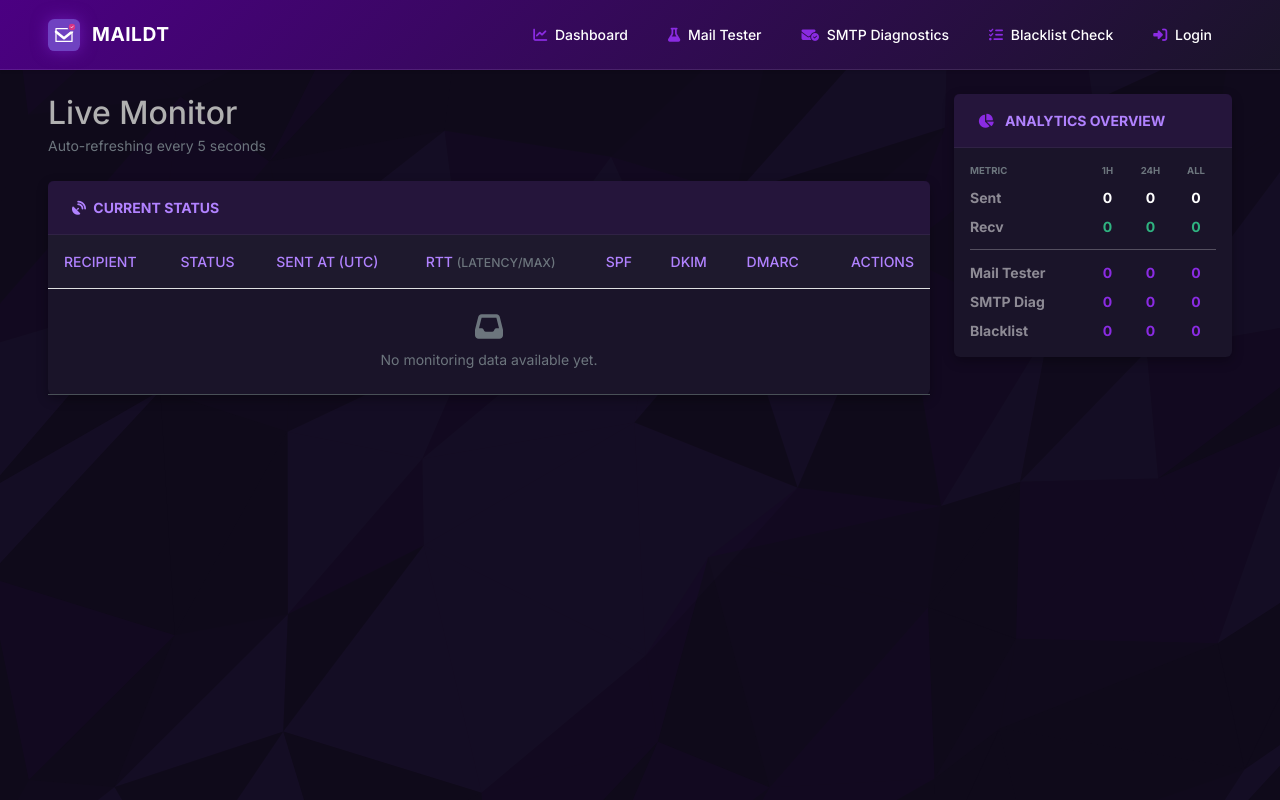
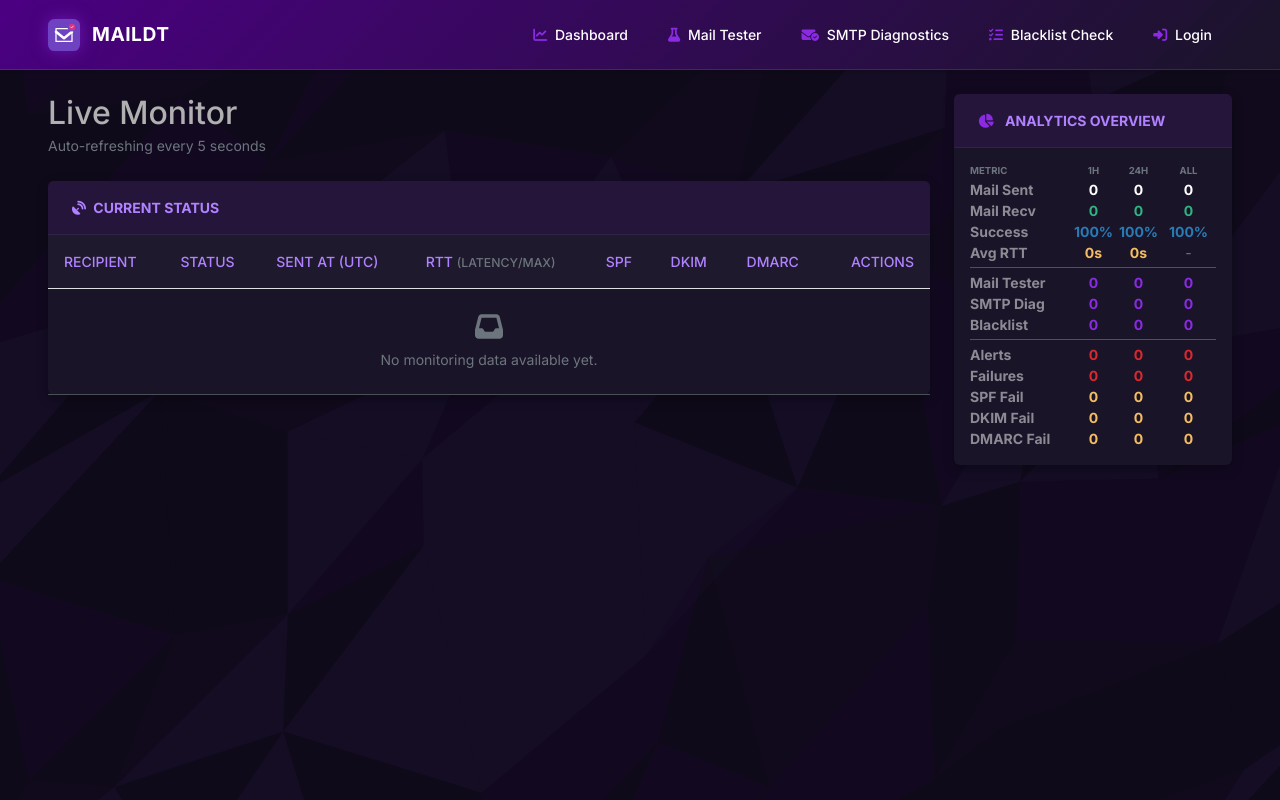
Before and after one commit to arumes31/mail-delivery-tester, a Flask app: page / in a window 1280 px wide. Run offline with Flask 3, Linux system fonts and the light colour scheme; data that the repository does not hold is empty; some libraries are stand-ins or nearby versions.

Commit message:
Expand Analytics: Add Success Rate, Avg RTT, and individual SPF/DKIM/DMARC failure tracking

```diff
--- a/app.py
+++ b/app.py
@@ -398,6 +398,7 @@ def send_probe_email():
                 except Exception as send_err:
                     err_msg = f"❌ **Mail Send Failure**\nFailed to send probe to `{recipient.email}`.\nError: `{str(send_err)}`"
                     logger.error(f"[DEBUG] SMTP Error for {recipient.email}: {str(send_err)}")
+                    increment_counter('send_failure', session_provided=session)
 
                     # Record failure in DB
                     probe = EmailProbe(
@@ -512,9 +513,16 @@ def check_inbox():
                                         probe.dkim_status = "pass" if "dkim=pass" in auth_results.lower() else ("fail" if "dkim=fail" in auth_results.lower() else "unknown")
                                         probe.dmarc_status = "pass" if "dmarc=pass" in auth_results.lower() else ("fail" if "dmarc=fail" in auth_results.lower() else "unknown")
 
+                                        if probe.spf_status == 'fail':
+                                            increment_counter('spf_fail', session_provided=session)
+                                        if probe.dkim_status == 'fail':
+                                            increment_counter('dkim_fail', session_provided=session)
+                                        if probe.dmarc_status == 'fail':
+                                            increment_counter('dmarc_fail', session_provided=session)
+
                                         probe.status = 'RECEIVED'
+                                        increment_counter('mail_received', session_provided=session)
                                         session.commit()
-                                        increment_counter('mail_received')
                                         logger.info(f"Received probe {guid}.")
                                 mail.store(e_id, '+FLAGS', r'\Deleted')
                         except Exception as parse_err:
@@ -701,6 +709,7 @@ def check_delays():
                         if recipient.email_alerts_enabled:
                             send_email_alert(msg)
 
+                        increment_counter('alert_sent', session_provided=session)
                         recipient.alert_active = True
                     else:
                         logger.info(f"[DEBUG] Alerting: Probe {probe.guid} missing, but {recipient.email} already in alert state. Skipping duplicate notification.")
@@ -1399,14 +1408,26 @@ def api_stats_overview():
 
         def get_timeframe_stats(since=None):
             if since:
-                # Use MetricEvent for time-windowed stats (independent of probes)
+                # Use MetricEvent for time-windowed stats
                 counts = {}
-                types = ['sent', 'received', 'mail-tester', 'smtp-diag', 'blacklist']
+                types = ['sent', 'received', 'mail-tester', 'smtp-diag', 'blacklist', 'send_failure', 'alert_sent', 'spf_fail', 'dkim_fail', 'dmarc_fail']
                 for t in types:
-                    counts[t.replace('-', '_')] = session_db.query(MetricEvent).filter(
+                    key = t.replace('-', '_')
+                    counts[key] = session_db.query(MetricEvent).filter(
                         MetricEvent.event_type == t,
                         MetricEvent.timestamp >= since
                     ).count()
+
+                # Calculate Avg RTT from Probes
+                latency_q = session_db.query(EmailProbe).filter(
+                    EmailProbe.status == 'RECEIVED',
+                    EmailProbe.received_at >= since
+                )
+                avg_rtt = 0
+                if latency_q.count() > 0:
+                    total_lat = sum([(p.received_at - p.sent_at).total_seconds() for p in latency_q.all()])
+                    avg_rtt = round(total_lat / latency_q.count(), 2)
+                counts['avg_rtt'] = avg_rtt
                 return counts
             else:
                 # Use GlobalCounter for absolute Totals
@@ -1419,12 +1440,22 @@ def api_stats_overview():
                     'received': get_global('mail_received'),
                     'mail_tester': get_global('mail-tester'),
                     'smtp_diag': get_global('smtp-diag'),
-                    'blacklist': get_global('blacklist')
+                    'blacklist': get_global('blacklist'),
+                    'send_failure': get_global('send_failure'),
+                    'alert_sent': get_global('alert_sent'),
+                    'spf_fail': get_global('spf_fail'),
+                    'dkim_fail': get_global('dkim_fail'),
+                    'dmarc_fail': get_global('dmarc_fail'),
+                    'avg_rtt': 0 # Not tracked globally
                 }
 
         h_stats = get_timeframe_stats(hour_ago)
         d_stats = get_timeframe_stats(day_ago)
         a_stats = get_timeframe_stats()
+
+        # Success Rate calculation
+        for s in [h_stats, d_stats, a_stats]:
+            s['success_rate'] = round((s['received'] / s['sent'] * 100), 1) if s['sent'] > 0 else 100.0
 
         STATS_CACHE['data'] = {
             'hour': h_stats,
--- a/templates/index.html
+++ b/templates/index.html
@@ -47,7 +47,7 @@
                     <i class="fa-solid fa-chart-pie me-2 text-primary"></i> Analytics Overview
                 </div>
                 <div class="card-body p-0">
-                    <div id="stats-overview" class="d-grid gap-2 py-3 px-3" style="grid-template-columns: 1fr 35px 35px 40px;">
+                    <div id="stats-overview" class="d-grid gap-x-3 gap-y-2 py-3 px-3" style="grid-template-columns: 1fr minmax(45px, auto) minmax(45px, auto) minmax(55px, auto); white-space: nowrap;">
                         <!-- Header -->
                         <div class="small text-muted fw-bold" style="font-size: 0.6rem;">METRIC</div>
                         <div class="small text-muted fw-bold text-center" style="font-size: 0.6rem;">1H</div>
@@ -55,36 +55,78 @@
                         <div class="small text-muted fw-bold text-center" style="font-size: 0.6rem;">ALL</div>
 
                         <!-- Mail Sent -->
-                        <div class="small fw-bold text-white-50">Sent</div>
+                        <div class="small fw-bold text-white-50">Mail Sent</div>
                         <div id="stat-h-sent" class="small text-center text-white fw-bold">0</div>
                         <div id="stat-d-sent" class="small text-center text-white fw-bold">0</div>
                         <div id="stat-a-sent" class="small text-center text-white fw-bold">0</div>
 
                         <!-- Mail Recv -->
-                        <div class="small fw-bold text-white-50">Recv</div>
+                        <div class="small fw-bold text-white-50">Mail Recv</div>
                         <div id="stat-h-recv" class="small text-center text-success fw-bold">0</div>
                         <div id="stat-d-recv" class="small text-center text-success fw-bold">0</div>
                         <div id="stat-a-recv" class="small text-center text-success fw-bold">0</div>
 
+                        <!-- Success Rate -->
+                        <div class="small fw-bold text-white-50">Success</div>
+                        <div id="stat-h-sr" class="small text-center text-info fw-bold">0%</div>
+                        <div id="stat-d-sr" class="small text-center text-info fw-bold">0%</div>
+                        <div id="stat-a-sr" class="small text-center text-info fw-bold">0%</div>
+
+                        <!-- Avg RTT -->
+                        <div class="small fw-bold text-white-50">Avg RTT</div>
+                        <div id="stat-h-rtt" class="small text-center text-warning fw-bold">0s</div>
+                        <div id="stat-d-rtt" class="small text-center text-warning fw-bold">0s</div>
+                        <div class="small text-center text-muted">-</div>
+
                         <div class="grid-divider col-span-4 border-top border-secondary my-1 opacity-25" style="grid-column: span 4;"></div>
 
                         <!-- Mail Tester -->
-                        <div class="small fw-bold text-white-50" style="white-space: nowrap;">Mail Tester</div>
+                        <div class="small fw-bold text-white-50">Mail Tester</div>
                         <div id="stat-h-mt" class="small text-center text-primary fw-bold">0</div>
                         <div id="stat-d-mt" class="small text-center text-primary fw-bold">0</div>
                         <div id="stat-a-mt" class="small text-center text-primary fw-bold">0</div>
 
                         <!-- SMTP Diag -->
-                        <div class="small fw-bold text-white-50" style="white-space: nowrap;">SMTP Diag</div>
+                        <div class="small fw-bold text-white-50">SMTP Diag</div>
                         <div id="stat-h-sd" class="small text-center text-primary fw-bold">0</div>
                         <div id="stat-d-sd" class="small text-center text-primary fw-bold">0</div>
                         <div id="stat-a-sd" class="small text-center text-primary fw-bold">0</div>
 
                         <!-- Blacklist -->
-                        <div class="small fw-bold text-white-50" style="white-space: nowrap;">Blacklist</div>
+                        <div class="small fw-bold text-white-50">Blacklist</div>
                         <div id="stat-h-bl" class="small text-center text-primary fw-bold">0</div>
                         <div id="stat-d-bl" class="small text-center text-primary fw-bold">0</div>
                         <div id="stat-a-bl" class="small text-center text-primary fw-bold">0</div>
+
+                        <div class="grid-divider col-span-4 border-top border-secondary my-1 opacity-25" style="grid-column: span 4;"></div>
+
+                        <!-- Alerts -->
+                        <div class="small fw-bold text-white-50">Alerts</div>
+                        <div id="stat-h-al" class="small text-center text-danger fw-bold">0</div>
+                        <div id="stat-d-al" class="small text-center text-danger fw-bold">0</div>
+                        <div id="stat-a-al" class="small text-center text-danger fw-bold">0</div>
+
+                        <!-- Send Failures -->
+                        <div class="small fw-bold text-white-50">Failures</div>
+                        <div id="stat-h-fl" class="small text-center text-danger fw-bold">0</div>
+                        <div id="stat-d-fl" class="small text-center text-danger fw-bold">0</div>
+                        <div id="stat-a-fl" class="small text-center text-danger fw-bold">0</div>
+
+                        <!-- Auth Fails -->
+                        <div class="small fw-bold text-white-50">SPF Fail</div>
+                        <div id="stat-h-spf" class="small text-center text-warning fw-bold">0</div>
+                        <div id="stat-d-spf" class="small text-center text-warning fw-bold">0</div>
+                        <div id="stat-a-spf" class="small text-center text-warning fw-bold">0</div>
+
+                        <div class="small fw-bold text-white-50">DKIM Fail</div>
+                        <div id="stat-h-dkim" class="small text-center text-warning fw-bold">0</div>
+                        <div id="stat-d-dkim" class="small text-center text-warning fw-bold">0</div>
+                        <div id="stat-a-dkim" class="small text-center text-warning fw-bold">0</div>
+
+                        <div class="small fw-bold text-white-50">DMARC Fail</div>
+                        <div id="stat-h-dmarc" class="small text-center text-warning fw-bold">0</div>
+                        <div id="stat-d-dmarc" class="small text-center text-warning fw-bold">0</div>
+                        <div id="stat-a-dmarc" class="small text-center text-warning fw-bold">0</div>
                     </div>
                 </div>
             </div>
@@ -154,23 +196,30 @@
         fetch('/api/stats/overview')
             .then(res => res.json())
             .then(data => {
-                document.getElementById('stat-h-sent').innerText = data.hour.sent;
-                document.getElementById('stat-h-recv').innerText = data.hour.received;
-                document.getElementById('stat-h-mt').innerText = data.hour.mail_tester;
-                document.getElementById('stat-h-sd').innerText = data.hour.smtp_diag;
-                document.getElementById('stat-h-bl').innerText = data.hour.blacklist;
+                const mapStats = (timeframe, prefix) => {
+                    const d = data[timeframe];
+                    document.getElementById(`stat-${prefix}-sent`).innerText = d.sent;
+                    document.getElementById(`stat-${prefix}-recv`).innerText = d.received;
+                    document.getElementById(`stat-${prefix}-sr`).innerText = d.success_rate + '%';
 
-                document.getElementById('stat-d-sent').innerText = data.day.sent;
-                document.getElementById('stat-d-recv').innerText = data.day.received;
-                document.getElementById('stat-d-mt').innerText = data.day.mail_tester;
-                document.getElementById('stat-d-sd').innerText = data.day.smtp_diag;
-                document.getElementById('stat-d-bl').innerText = data.day.blacklist;
+                    if (prefix !== 'a') {
+                        document.getElementById(`stat-${prefix}-rtt`).innerText = d.avg_rtt + 's';
+                    }
 
-                document.getElementById('stat-a-sent').innerText = data.alltime.sent;
-                document.getElementById('stat-a-recv').innerText = data.alltime.received;
-                document.getElementById('stat-a-mt').innerText = data.alltime.mail_tester;
-                document.getElementById('stat-a-sd').innerText = data.alltime.smtp_diag;
-                document.getElementById('stat-a-bl').innerText = data.alltime.blacklist;
+                    document.getElementById(`stat-${prefix}-mt`).innerText = d.mail_tester;
+                    document.getElementById(`stat-${prefix}-sd`).innerText = d.smtp_diag;
+                    document.getElementById(`stat-${prefix}-bl`).innerText = d.blacklist;
+
+                    document.getElementById(`stat-${prefix}-al`).innerText = d.alert_sent;
+                    document.getElementById(`stat-${prefix}-fl`).innerText = d.send_failure;
+                    document.getElementById(`stat-${prefix}-spf`).innerText = d.spf_fail;
+                    document.getElementById(`stat-${prefix}-dkim`).innerText = d.dkim_fail;
+                    document.getElementById(`stat-${prefix}-dmarc`).innerText = d.dmarc_fail;
+                };
+
+                mapStats('hour', 'h');
+                mapStats('day', 'd');
+                mapStats('alltime', 'a');
             });
 
         fetch('/api/stats')
```
